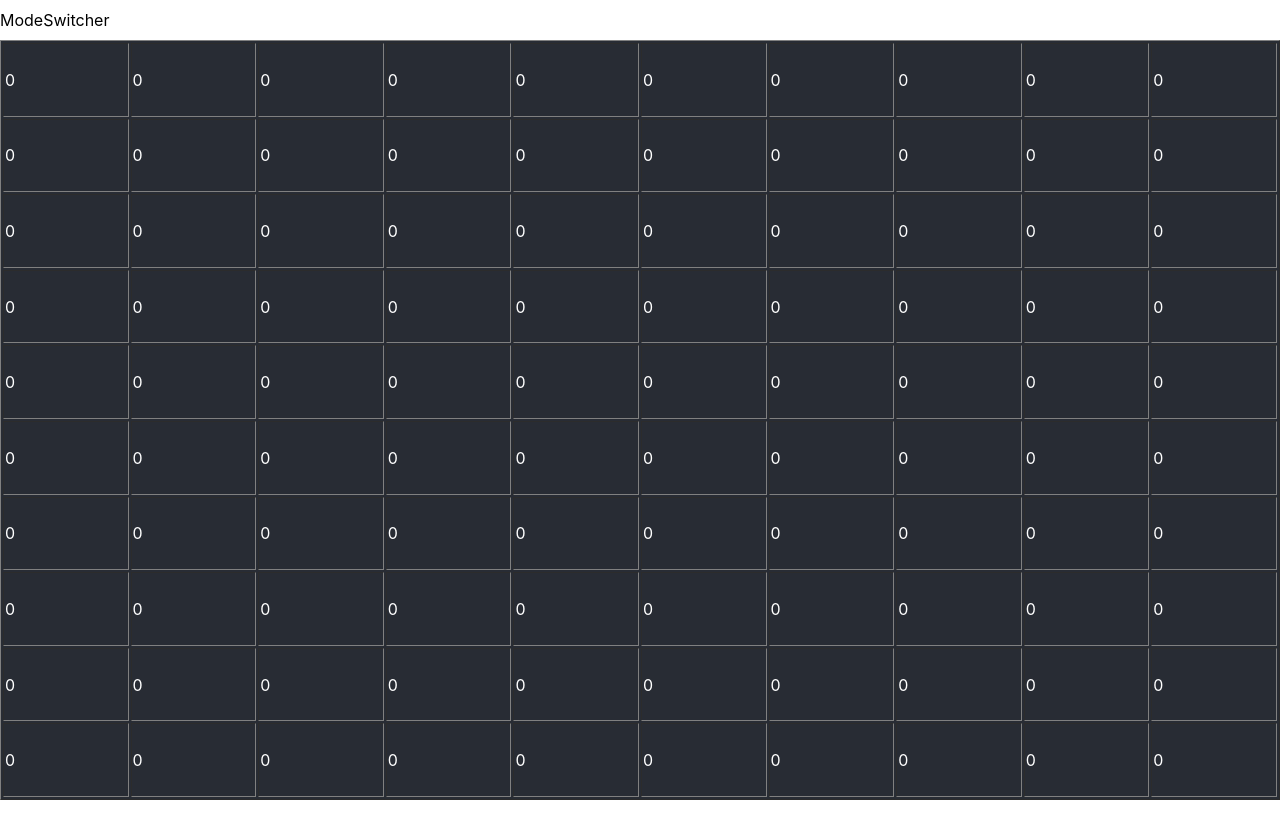
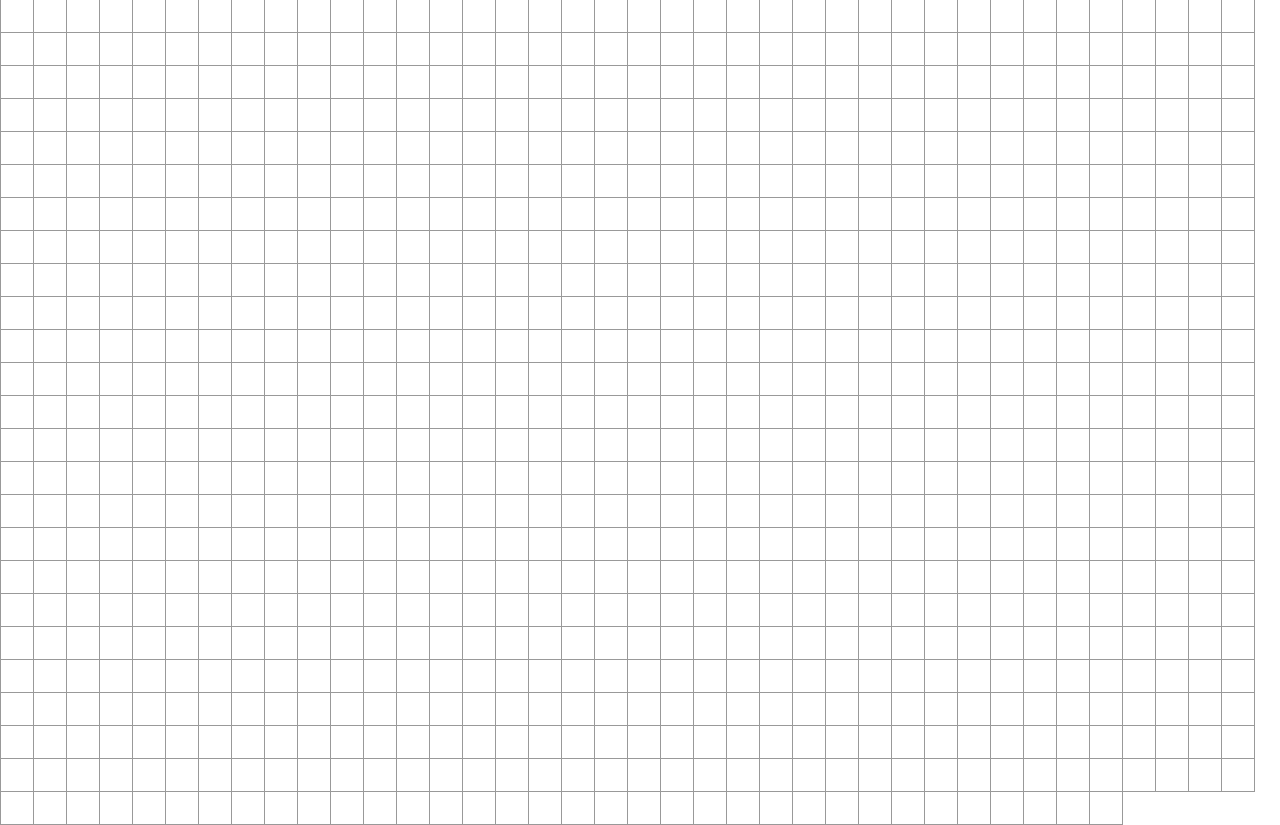
Before and after one commit to tiger-hao/graph-algo-visualizer, a React (Create React App) app: page / in a window 1280 px wide. Before the commit the page ends 800 px from the top, so only its background shows below. Built offline with nearby package versions, Linux system fonts and the light colour scheme.

Commit message:
Added Node Component

```diff
--- a/package.json
+++ b/package.json
@@ -16,7 +16,10 @@
   "eslintConfig": {
     "extends": "react-app",
     "rules": {
-      "semi": [1, "always"]
+      "semi": [
+        1,
+        "always"
+      ]
     }
   },
   "browserslist": {
--- a/src/App.js
+++ b/src/App.js
@@ -5,8 +5,10 @@ import './App.css';
 import ModeSwitcher from 'components/ModeSwitcher';
 import Graph from 'components/Graph';
 import { GraphModes } from 'types';
+import Node from 'components/Node'
 
 const App = () => {
+  var  array = Array(946).fill(null);
   return (
     <div className="App">
       {/* <header className="App-header">
@@ -23,8 +25,9 @@ const App = () => {
           Learn React
         </a>
       </header> */}
-      <ModeSwitcher />
-      <Graph selectMode={GraphModes.WALL} />
+      {/* <ModeSwitcher />
+      <Graph selectMode={GraphModes.WALL} /> */}
+      <div>{array.map((index) => <Node/>)}</div>
     </div>
   );
 };
--- /dev/null
+++ b/src/components/Node/index.js
@@ -0,0 +1,12 @@
+import React from 'react';
+
+import './styles.css';
+
+const Node = () =>  {
+    return (
+        <button className = "node">
+        </button>
+      );
+};
+
+export default Node;
--- /dev/null
+++ b/src/components/Node/styles.css
@@ -0,0 +1,18 @@
+.node {
+    background: #fff;
+    border: 1px solid #999;
+    float: left;
+    font-size: 24px;
+    font-weight: bold;
+    line-height: 34px;
+    height: 34px;
+    margin-right: -1px;
+    margin-top: -1px;
+    padding: 0;
+    text-align: center;
+    width: 34px;
+  }
+
+  .node:focus {
+    outline: none;
+  }
```
